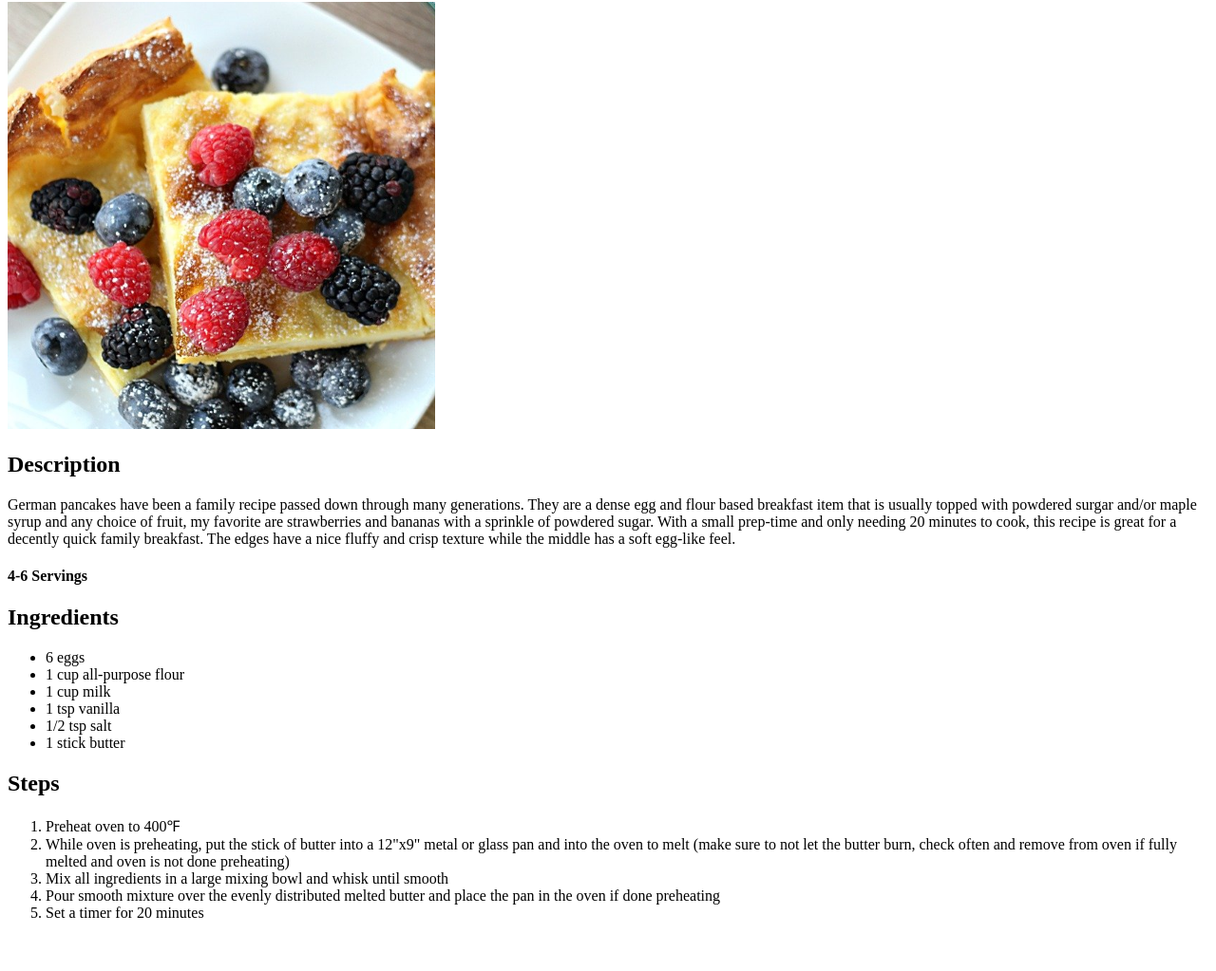
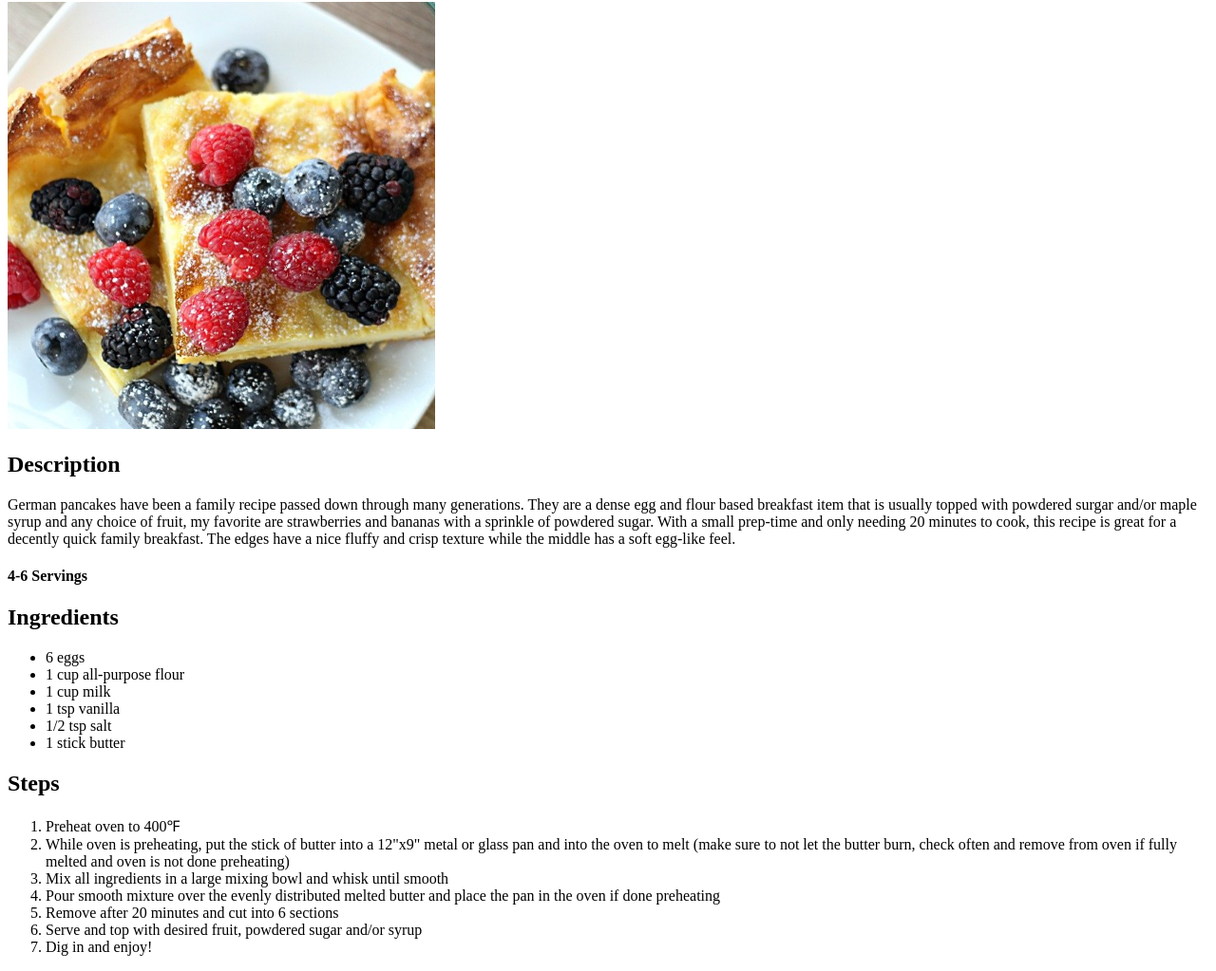
Before and after one commit to Madmanmax4/odin-recipes, a plain HTML site: page recipes/german-pancakes.html in a window 1280 px wide. Shown: the part 78-1101 px from the top of the page at 95% size. Before the commit the page ends 1065 px from the top, so only its background shows below. Drawn offline with Linux system fonts and the light colour scheme.

Commit message:
German pancake edit
-Edit steps

[Issue: 3.1]

```diff
--- a/recipes/german-pancakes.html
+++ b/recipes/german-pancakes.html
@@ -34,7 +34,9 @@
         <li>While oven is preheating, put the stick of butter into a 12"x9" metal or glass pan and into the oven to melt (make sure to not let the butter burn, check often and remove from oven if fully melted and oven is not done preheating)</li>
         <li>Mix all ingredients in a large mixing bowl and whisk until smooth</li>
         <li>Pour smooth mixture over the evenly distributed melted butter and place the pan in the oven if done preheating</li>
-        <li>Set a timer for 20 minutes</li>
+        <li>Remove after 20 minutes and cut into 6 sections</li>
+        <li>Serve and top with desired fruit, powdered sugar and/or syrup</li>
+        <li>Dig in and enjoy!</li>
     </ol>
   </body>
 </html>
```
